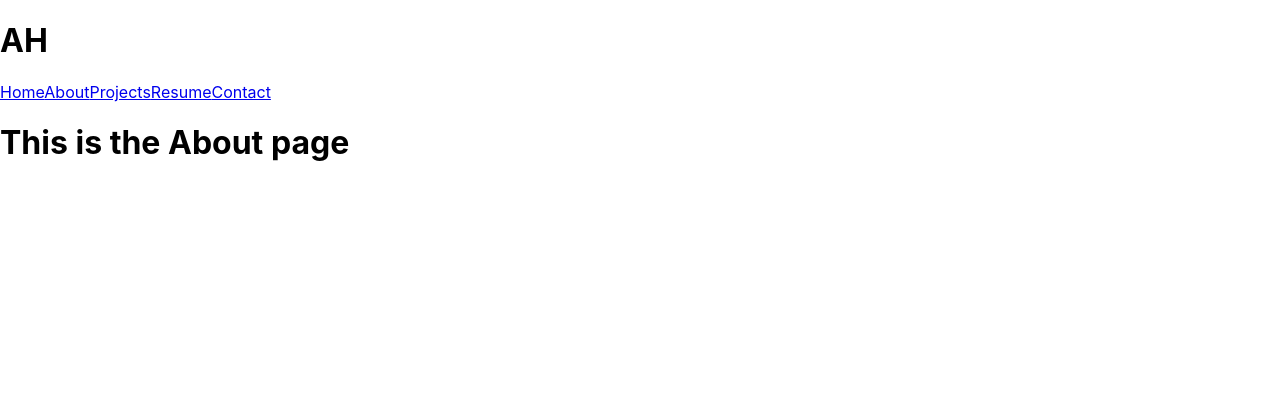
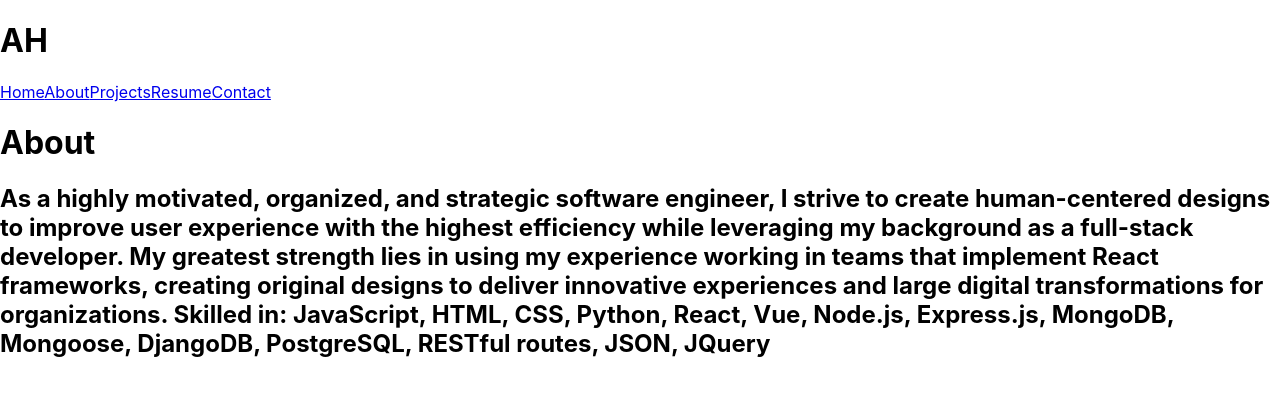
Before and after one commit to aserene/portfolio_frontend, a React (Create React App) app: page /about in a window 1280 px wide. Shown: the top 396 px of the page. Built offline with nearby package versions, Linux system fonts and the light colour scheme.

Commit message:
added to about page

```diff
--- a/public/index.html
+++ b/public/index.html
@@ -24,7 +24,7 @@
       work correctly both with client-side routing and a non-root public URL.
       Learn how to configure a non-root public URL by running `npm run build`.
     -->
-    <title>Athena HooSang's Portfolio</title>
+    <title>Athena HooSang</title>
   </head>
   <body>
     <noscript>You need to enable JavaScript to run this app.</noscript>
--- a/src/pages/About.js
+++ b/src/pages/About.js
@@ -6,7 +6,10 @@ const About = () => {
                 {Header()}
             </div>
             <div>
-            <h1>This is the About page</h1>
+            <h1>About</h1>
+            <h2>As a highly motivated, organized, and strategic software engineer, I strive to create human-centered designs to improve user experience with the highest efficiency while leveraging my background as a full-stack developer. My greatest strength lies in using my experience working in teams that implement React frameworks, creating original designs to deliver innovative experiences and large digital transformations for organizations.
+
+            Skilled in: JavaScript, HTML, CSS, Python, React, Vue, Node.js, Express.js, MongoDB, Mongoose, DjangoDB, PostgreSQL, RESTful routes, JSON, JQuery</h2>
             </div>
         </div>
     )
--- a/src/pages/Home.js
+++ b/src/pages/Home.js
@@ -8,7 +8,7 @@ const Home = () => {
             <div>
             <h1>Athena HooSang</h1>
             <h3>Full-Stack developer based in California</h3>
-            <img src={"/images/headshot.png"}/>
+            <img src="../images/headshot.jpg" alt="Athena HooSang"/>
             </div>
         </div>
     )
```
